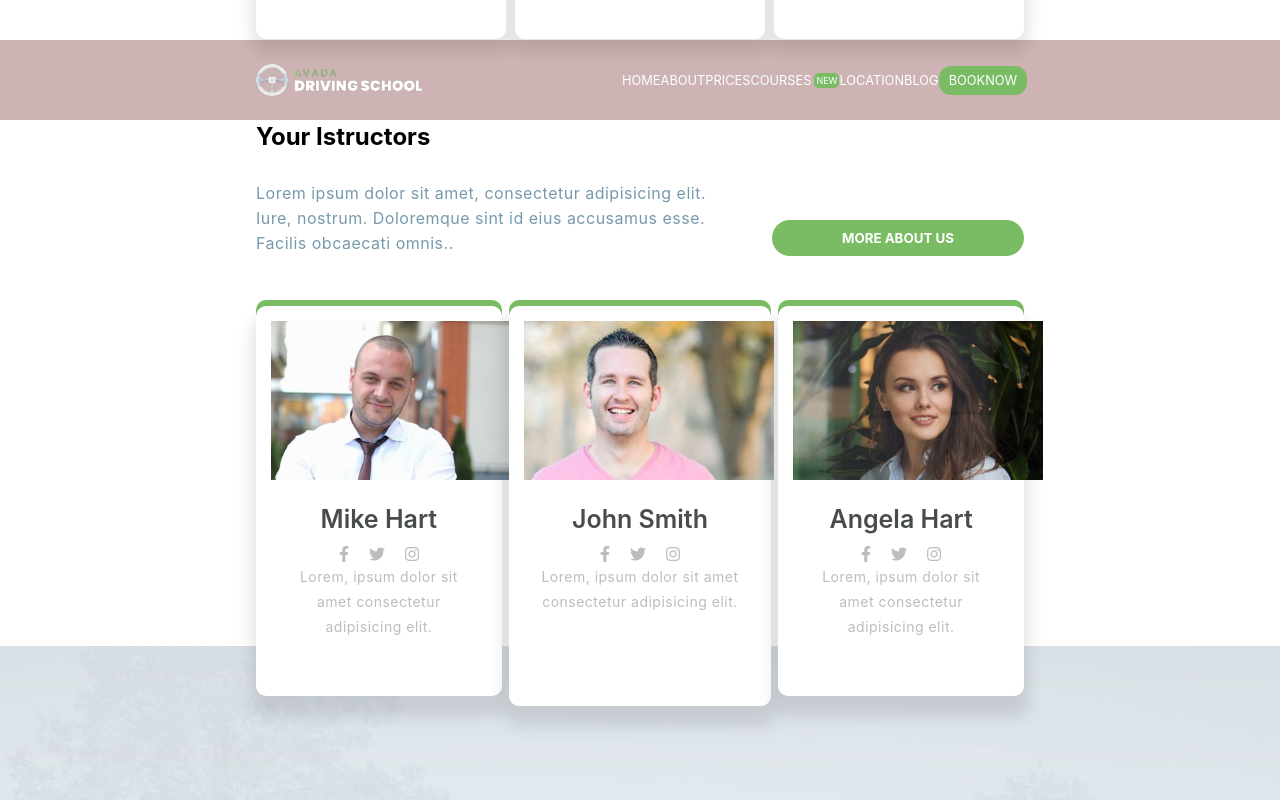
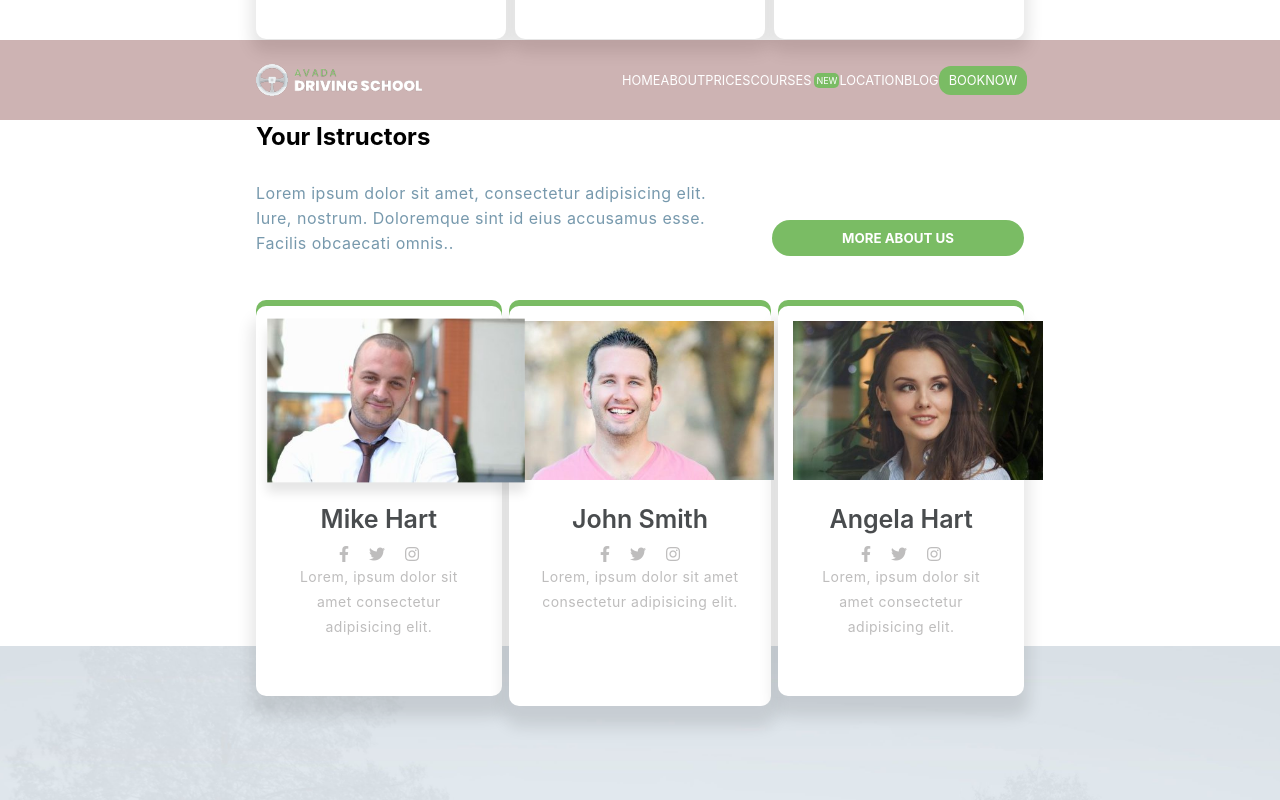
Before and after one commit to Stefano-Para/proj-html-vuejs, a Vue app: page / in a window 1280 px wide. In both pictures the pointer is over the picture 396 px from the left and 2388 px from the top of the page. Shown: the part 1988-2788 px from the top of the page. Built offline with nearby package versions, Linux system fonts and the light colour scheme.

Commit message:
fix img zoom - hover istructors

```diff
--- a/src/components/Istructors.vue
+++ b/src/components/Istructors.vue
@@ -90,6 +90,12 @@ export default {
                 }
                 img {
                     width: 250px;
+                    transition: transform .6s;
+                    &:hover {
+                        transform: scale(1.03);
+                        box-shadow:
+                            0px 10px 10px rgb(0 0 0 / 10%)
+                    }
                 }
                 h3 {
                     color: #494c4e;
```
